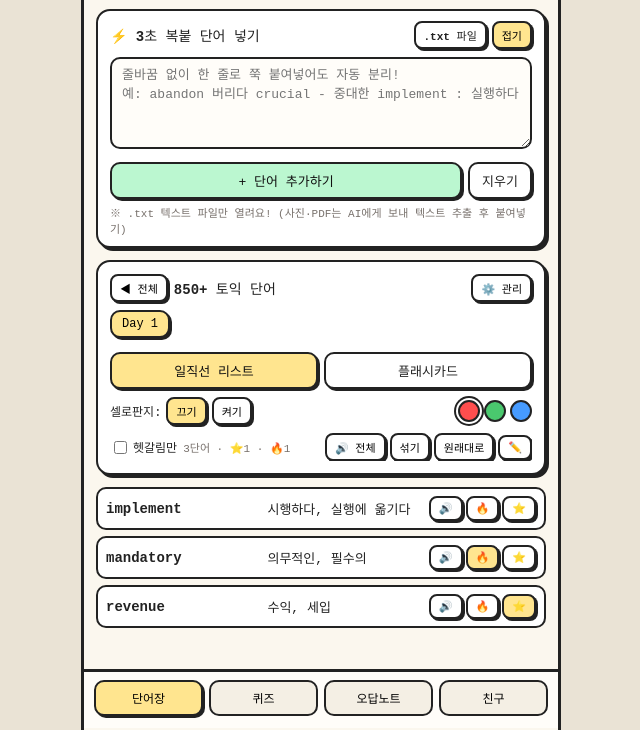
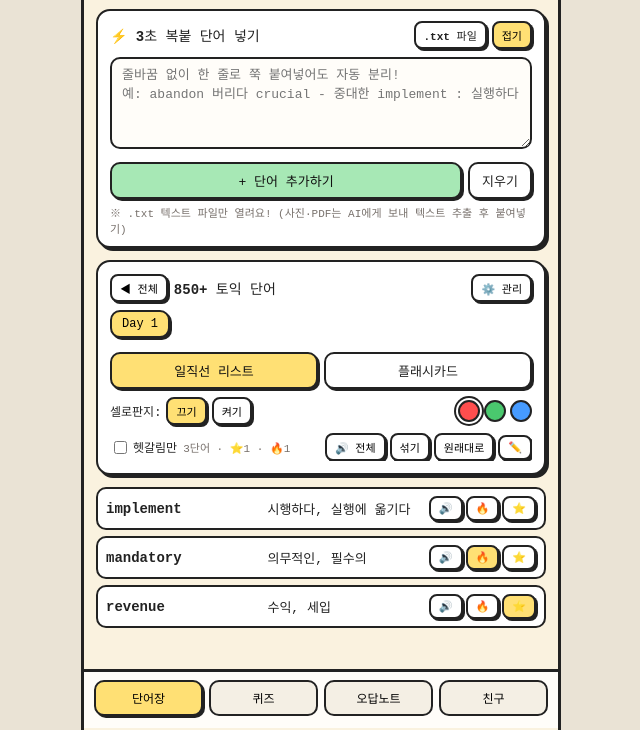
Before and after one commit to aaa12655-crypto/ohaeing-diet, a plain HTML site: page voca/index.html in a window 1280 px wide. Shown: the part 72-802 px from the top of the page, without its empty margins (319-959 px from the left). Drawn offline with Linux system fonts and the light colour scheme; a web font is replaced by a local one.

Commit message:
Make all 8 voca themes vivid and distinctly recognizable across bg, tabs, and buttons

```diff
--- a/voca/index.html
+++ b/voca/index.html
@@ -1011,14 +1011,14 @@ function renderStatus() {
 
 
 const VOCA_THEMES = [
-  { name: '크림 바닐라', bg: '#FBF7EE', butter: '#FFE58F', sky: '#BAE6FD', matcha: '#BBF7D0', coral: '#FECACA' },
-  { name: '딸기 밀크', bg: '#FFF0F3', butter: '#FFF3B0', sky: '#D8F3DC', matcha: '#B7E4C7', coral: '#FFACC7' },
-  { name: '말차 라떼', bg: '#F1F8F2', butter: '#F3E9D2', sky: '#FEF08A', matcha: '#A7E3B5', coral: '#FDBA74' },
-  { name: '소다 스카이', bg: '#EFF8FF', butter: '#FEF3C7', sky: '#99E2FF', matcha: '#A7F3D0', coral: '#FBCFE8' },
-  { name: '버터 레몬', bg: '#FFFBEB', butter: '#FEF08A', sky: '#BAE6FD', matcha: '#D9F99D', coral: '#FED7AA' },
-  { name: '라벤더 밀크', bg: '#F5F3FF', butter: '#FEF3C7', sky: '#DDD6FE', matcha: '#BBF7D0', coral: '#F5D0FE' },
-  { name: '피치 코랄', bg: '#FFF5F0', butter: '#FEF3C7', sky: '#CCFBF1', matcha: '#BBF7D0', coral: '#FDB493' },
-  { name: '모던 스톤', bg: '#F3F4F6', butter: '#E7DEC8', sky: '#CBD5E1', matcha: '#C5D8C1', coral: '#E2E8F0' }
+  { name: '크림 바닐라', bg: '#FAF2DF', butter: '#FFE074', sky: '#A5D8FF', matcha: '#A7E8B5', coral: '#FFB5B5' },
+  { name: '딸기 밀크', bg: '#FFE0E9', butter: '#FFA8C5', sky: '#FFF1A8', matcha: '#B2E8C8', coral: '#FF85AE' },
+  { name: '말차 라떼', bg: '#DFF2DF', butter: '#93D695', sky: '#F9E79F', matcha: '#7BC87E', coral: '#F7C59F' },
+  { name: '소다 스카이', bg: '#D8EEFF', butter: '#82CCFF', sky: '#FFF2A6', matcha: '#9EE8C2', coral: '#FFB8D9' },
+  { name: '버터 레몬', bg: '#FFF5CC', butter: '#FFE15D', sky: '#A5D8FF', matcha: '#C6F08A', coral: '#FFC08A' },
+  { name: '라벤더 밀크', bg: '#EAE2FF', butter: '#C9B3FF', sky: '#FFF0A8', matcha: '#ADE8C8', coral: '#F2B5F7' },
+  { name: '피치 코랄', bg: '#FFE6DC', butter: '#FFAB8F', sky: '#AEE8E2', matcha: '#FFF0AA', coral: '#FF8E72' },
+  { name: '모던 스톤', bg: '#DFE3EA', butter: '#B8C2D1', sky: '#D6CFC2', matcha: '#A9C4B5', coral: '#C7CDD6' }
 ];
 window.setLetterSp = function(v) { state.letterSp = v; save(); renderStatus(); renderFsLsButtons(); };
 window.setVocaTheme = function(i) { state.themeIdx = i; save(); renderStatus(); renderVocaThemeGrid(); };
```
